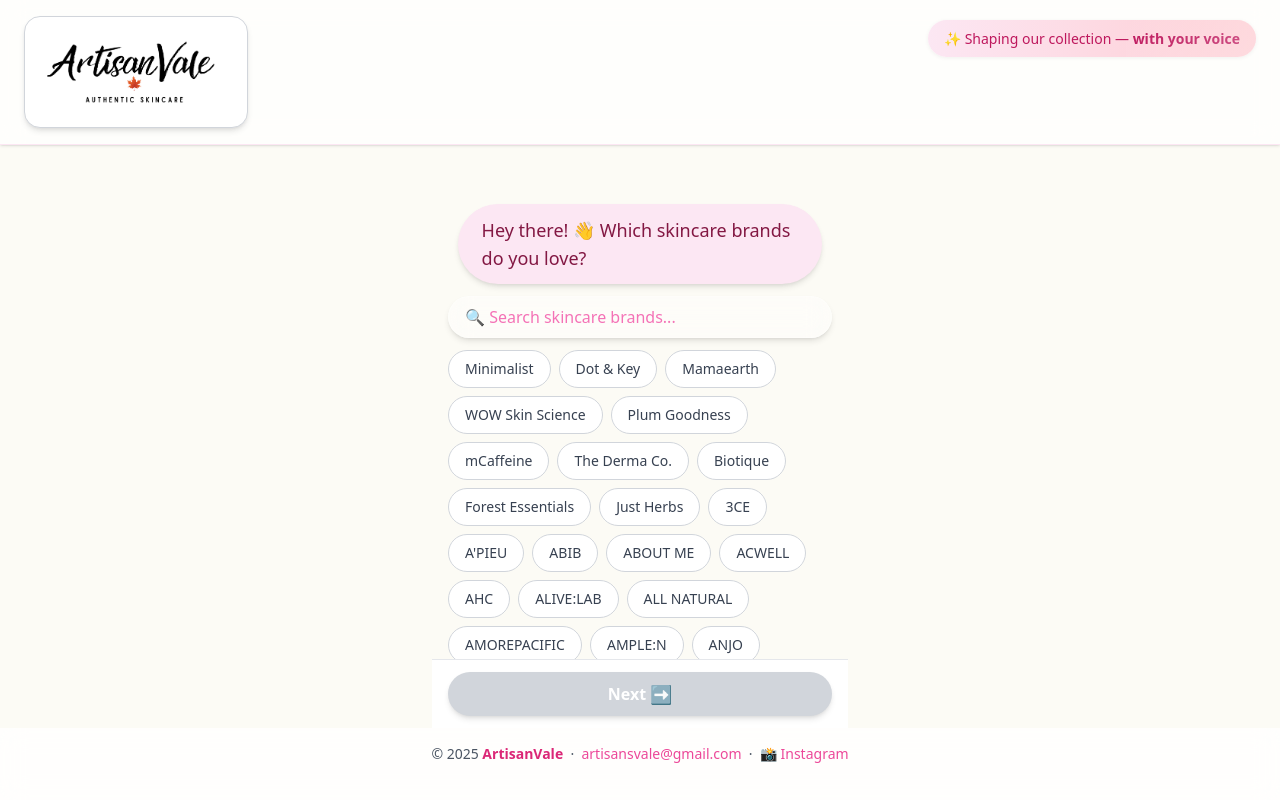
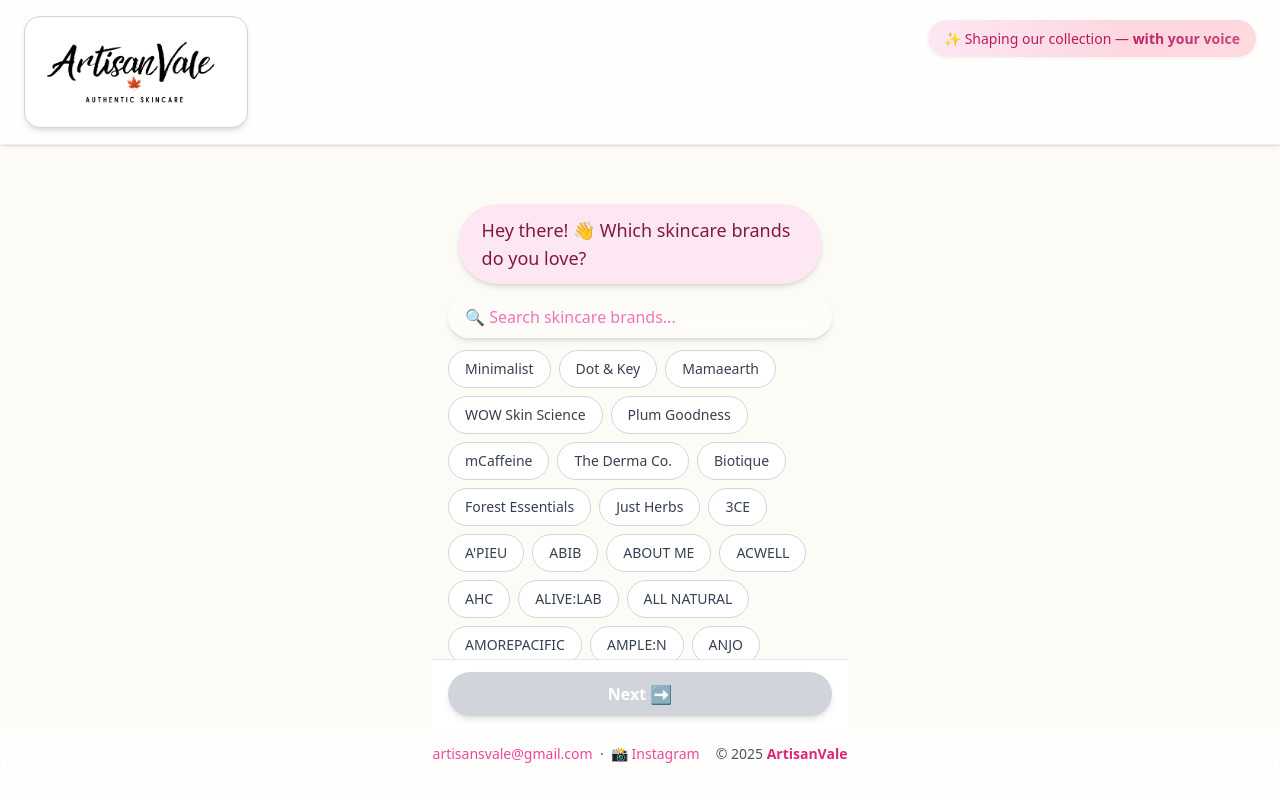
Before and after one commit to zayeemZaki/ArtisanVale, a Vue app: page / in a window 1280 px wide. Built offline with nearby package versions, Linux system fonts and the light colour scheme.

Commit message:
updated footer to two lines

```diff
--- a/src/components/Footer.vue
+++ b/src/components/Footer.vue
@@ -1,14 +1,20 @@
 <template>
-  <footer class="text-center text-sm py-4 text-gray-600 whitespace-nowrap overflow-x-auto px-4">
-    <p>
-      © 2025 <span class="text-pink-600 font-semibold">ArtisanVale</span> &nbsp;·&nbsp;
-      <a href="mailto:artisansvale@gmail.com" class="text-pink-500 hover:underline">
-        artisansvale@gmail.com
-      </a> &nbsp;·&nbsp;
-      📸 <a href="https://www.instagram.com/artisanvale/" target="_blank" class="text-pink-500 hover:underline">
-        Instagram
-      </a>
-    </p>
+  <footer class="text-center text-sm py-4 text-gray-600 px-4">
+    <div class="flex flex-col sm:flex-row sm:justify-center sm:items-center gap-1 sm:gap-2">
+      <div>
+        <a href="mailto:artisansvale@gmail.com" class="text-pink-500 hover:underline">
+          artisansvale@gmail.com
+        </a>
+        &nbsp;·&nbsp;
+        📸
+        <a href="https://www.instagram.com/artisanvale/" target="_blank" class="text-pink-500 hover:underline">
+          Instagram
+        </a>
+      </div>
+      <div class="sm:ml-2">
+        © 2025 <span class="text-pink-600 font-semibold">ArtisanVale</span>
+      </div>
+    </div>
   </footer>
 </template>
 
```
